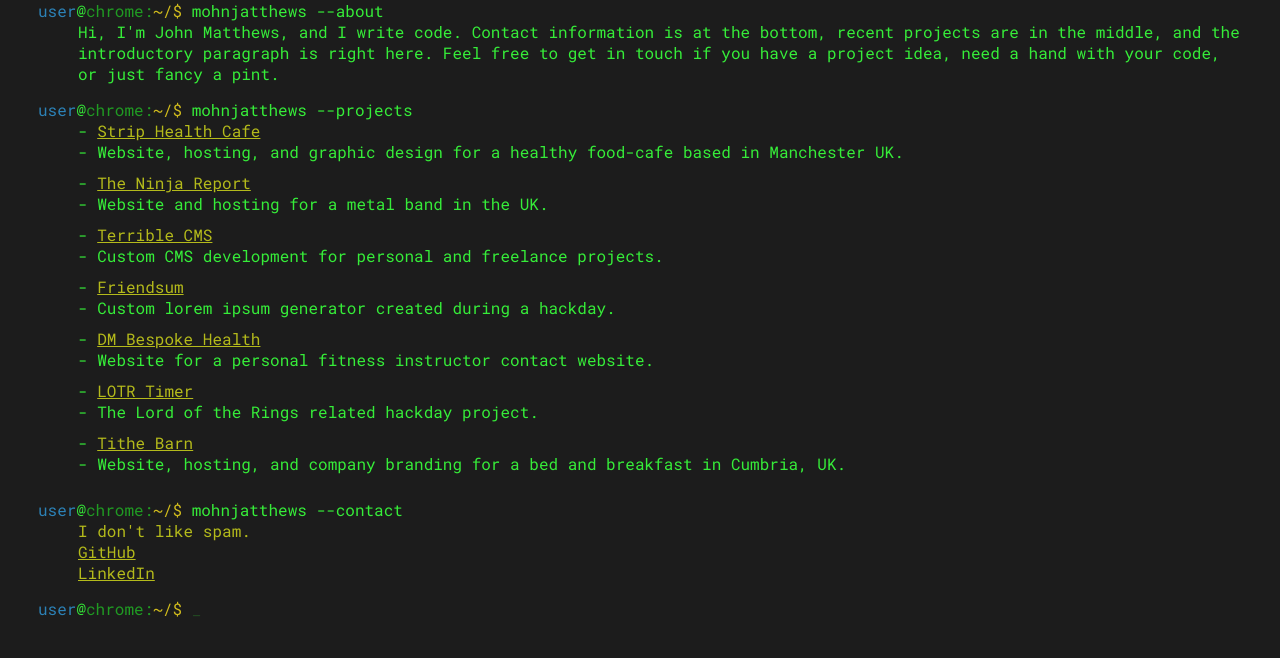
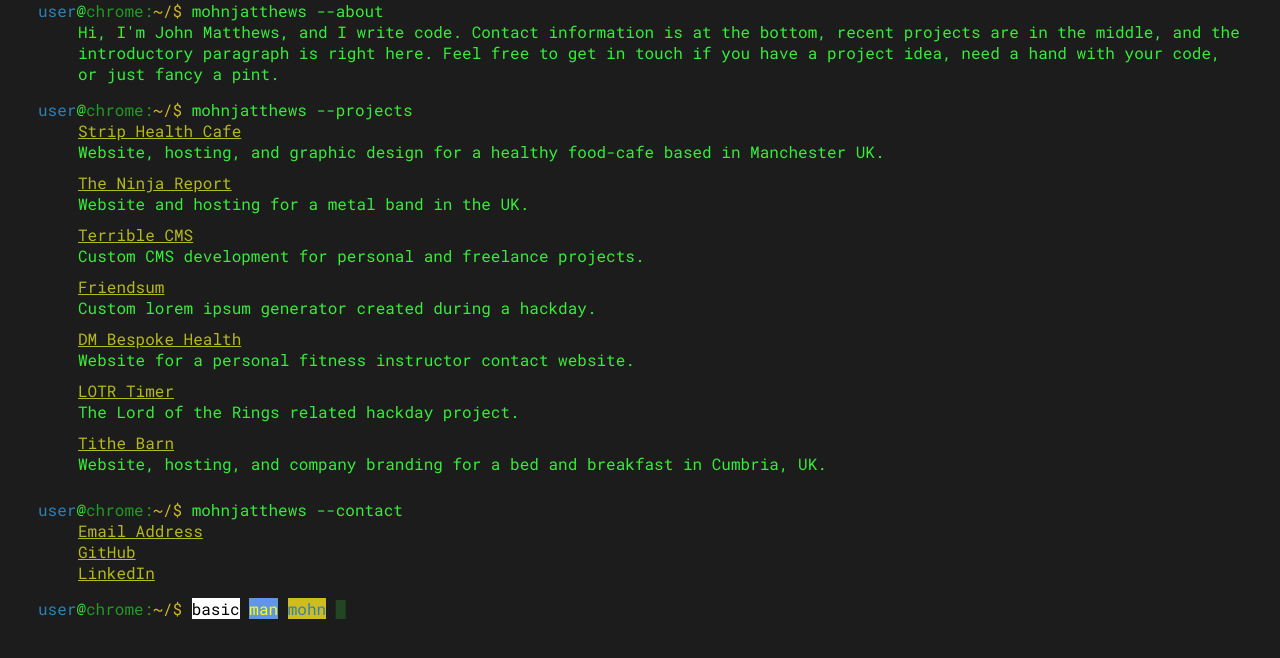
Before and after one commit to johnnymatthews/blue-terminal-website, a PHP site: page / in a window 1280 px wide. Shown: the part 74-732 px from the top of the page. Run offline with PHP 8.4, Linux system fonts and the light colour scheme.

Commit message:
CSS style toggles.

```diff
--- a/css/style.css
+++ b/css/style.css
@@ -20,8 +20,12 @@ header, section { padding-bottom: 15px; }
 .blinker { animation: blinker 1s linear infinite; }
 @keyframes blinker {  50% { opacity: 0; } }
 
+/* COLOUR TITLES */
+.title-basic { color: black; background-color: white; }
+.title-man { color: yellow; background-color: #6195e8; }
+.title-mohn { color: #2c82b7; background-color: #d1bc1d; }
+
 /* TERMINAL COLOURS */
 .console-user { color: #2c82b7; }
 .console-os { color: #209b23; }
 .console-pwd { color: #d1bc1d; }
-.action-output { color: #ed5c77; }
--- a/index.php
+++ b/index.php
@@ -1,15 +1,14 @@
 <?php
-	// Grab the browser that the user is viewing the site on.
-	function get_browser_name($user_agent)
-	{
-	    if (strpos($user_agent, 'Opera') || strpos($user_agent, 'OPR/')) return 'Opera';
-	    elseif (strpos($user_agent, 'Edge')) return 'Edge';
-	    elseif (strpos($user_agent, 'Chrome')) return 'Chrome';
-	    elseif (strpos($user_agent, 'Safari')) return 'Safari';
-	    elseif (strpos($user_agent, 'Firefox')) return 'Firefox';
-	    elseif (strpos($user_agent, 'MSIE') || strpos($user_agent, 'Trident/7')) return 'Internet Explorer';
+	function get_browser_name($user_agent) {
+	    if (strpos($user_agent, 'Opera') || strpos($user_agent, 'OPR/')) return 'opera';
+	    elseif (strpos($user_agent, 'Edge')) return 'edge';
+	    elseif (strpos($user_agent, 'Chrome')) return 'chrome';
+	    elseif (strpos($user_agent, 'Safari')) return 'safari';
+	    elseif (strpos($user_agent, 'Firefox')) return 'firefox';
+	    elseif (strpos($user_agent, 'MSIE') || strpos($user_agent, 'Trident/7')) return 'ie';
 	    return 'browser';
 	}
+	$browser = get_browser_name($_SERVER['HTTP_USER_AGENT']);
 ?>
 <!DOCTYPE HTML>
 <html lang="en-US">
@@ -18,56 +17,90 @@
   	<meta name="viewport" content="width=device-width,initial-scale=1">
 	<title>Mohnjatthews by John Matthews</title>
   	<link href="https://fonts.googleapis.com/css?family=Roboto+Mono" rel="stylesheet">
-  	<link href="css/style.css" rel="stylesheet">
+  	<!-- <link href="css/style.css" rel="stylesheet"> -->
   	<link rel="icon" href="favicon.png">
 </head>
+<style>
+	/* GLOBAL */
+	body { color: #36ed39; background-color: #1c1c1c; padding: 30px 30px 30px 30px; font-family: "Roboto Mono", monospace; }
+	a { color: #b4ba1b; }
+	p { margin: 0px 0px 0px 0px; }
+	h2, h3, h4, h5, p, a { font-size: 16px; }
+	header, section { padding-bottom: 15px; }
+
+	/* LAYOUT */
+	.single-project { padding-bottom: 10px; }
+
+	/* TABS */
+	.single-tab { padding-left: 40px; }
+	.double-tab { padding-left: 80px; }
+	@media screen and (max-width: 700px) {
+		.single-tab { padding-left: 20px; }
+		.double-tab { padding-left: 40px; }
+	}
+
+	/* FLASHING TEXT */
+	.blinker { animation: blinker 1s linear infinite; }
+	@keyframes blinker {  50% { opacity: 0; } }
+
+	/* COLOUR TITLES */
+	.title { cursor: pointer; }
+	.title-basic { color: black; background-color: white; }
+	.title-man { color: yellow; background-color: #6195e8; }
+	.title-mohn { color: #2c82b7; background-color: #d1bc1d; }
+</style>
 <body>
+	<style id="color-scheme-css">
+		.console-user { color: #2c82b7; }
+		.console-os { color: #209b23; }
+		.console-pwd { color: #d1bc1d; }
+	</style>
 	<header>
 		<p>Last login: <?= date('D d M Y h:i:s'); ?></p>
 	</header>
  	<section>
- 		<p><span class="console-user">user</span>@<span class="console-os"><?= strtolower(get_browser_name($_SERVER['HTTP_USER_AGENT'])); ?>:</span><span class="console-pwd">~/$</span> mohnjatthews <span class="section-colour">--about</span></p>
+ 		<p><span class="console-user">user</span>@<span class="console-os"><?= $browser ?>:</span><span class="console-pwd">~/$</span> mohnjatthews <span class="section-colour">--about</span></p>
  		<p class="single-tab">Hi, I'm John Matthews, and I write code. Contact information is at the bottom, recent projects are in the middle, and the introductory paragraph is right here. Feel free to get in touch if you have a project idea, need a hand with your code, or just fancy a pint.</p>
   	</section>
 	<section name="projects" class="projects">
-		<p><span class="console-user">user</span>@<span class="console-os"><?= strtolower(get_browser_name($_SERVER['HTTP_USER_AGENT'])); ?>:</span><span class="console-pwd">~/$</span> mohnjatthews <span class="section-colour">--projects</span></p>
+		<p><span class="console-user">user</span>@<span class="console-os"><?= $browser ?>:</span><span class="console-pwd">~/$</span> mohnjatthews <span class="section-colour">--projects</span></p>
 		<div class="single-tab single-project">
-			<p>- <a href="#">Strip Health Cafe</a></p>
-			<p>- Website, hosting, and graphic design for a healthy food-cafe based in Manchester UK.</p>
+			<p><a href="#">Strip Health Cafe</a></p>
+			<p>Website, hosting, and graphic design for a healthy food-cafe based in Manchester UK.</p>
 		</div>
 		<div class="single-tab single-project">
-			<p>- <a href="#">The Ninja Report</a></p>
-			<p>- Website and hosting for a metal band in the UK.</p>
+			<p><a href="#">The Ninja Report</a></p>
+			<p>Website and hosting for a metal band in the UK.</p>
 		</div>
 		<div class="single-tab single-project">
-			<p>- <a href="#">Terrible CMS</a></p>
-			<p>- Custom CMS development for personal and freelance projects.</p>
+			<p><a href="#">Terrible CMS</a></p>
+			<p>Custom CMS development for personal and freelance projects.</p>
 		</div>
 		<div class="single-tab single-project">
-			<p>- <a href="#">Friendsum</a></p>
-			<p>- Custom lorem ipsum generator created during a hackday.</p>
+			<p><a href="#">Friendsum</a></p>
+			<p>Custom lorem ipsum generator created during a hackday.</p>
 		</div>
 		<div class="single-tab single-project">
-			<p>- <a href="#">DM Bespoke Health</a></p>
-			<p>- Website for a personal fitness instructor contact website.</p>
+			<p><a href="#">DM Bespoke Health</a></p>
+			<p>Website for a personal fitness instructor contact website.</p>
 		</div>
 		<div class="single-tab single-project">
-			<p>- <a href="#">LOTR Timer</a></p>
-			<p>- The Lord of the Rings related hackday project.</p>
+			<p><a href="#">LOTR Timer</a></p>
+			<p>The Lord of the Rings related hackday project.</p>
 		</div>
 		<div class="single-tab single-project">
-			<p>- <a href="#">Tithe Barn</a></p>
-			<p>- Website, hosting, and company branding for a bed and breakfast in Cumbria, UK.</p>
+			<p><a href="#">Tithe Barn</a></p>
+			<p>Website, hosting, and company branding for a bed and breakfast in Cumbria, UK.</p>
 		</div>
  	</section>
  	<section>
- 		<p><span class="console-user">user</span>@<span class="console-os"><?= strtolower(get_browser_name($_SERVER['HTTP_USER_AGENT'])); ?>:</span><span class="console-pwd">~/$</span> mohnjatthews <span class="section-colour">--contact</span></p>
- 		<p id="email-address-reveal" class="single-tab"><a onclick="toggleEmail()">I don't like spam.</a></p>
+ 		<p><span class="console-user">user</span>@<span class="console-os"><?= $browser ?>:</span><span class="console-pwd">~/$</span> mohnjatthews <span class="section-colour">--contact</span></p>
+ 		<p id="email-address-reveal" class="single-tab"><a onclick="toggleEmail()"><u>Email Address</u></a></p>
  		<p class="single-tab"><a href="//www.github.com/mohnjatthews">GitHub</a></p>
  		<p class="single-tab"><a href="//www.linkedin.com/in/mohnjatthews">LinkedIn</a></p>
  	</section>
  	<section>
-		<p><span class="console-user">user</span>@<span class="console-os"><?= strtolower(get_browser_name($_SERVER['HTTP_USER_AGENT'])); ?>:</span><span class="console-pwd">~/$</span> <span class="blinker">_</span></p>
+		<p><span class="console-user">user</span>@<span class="console-os"><?= $browser ?>:</span><span class="console-pwd">~/$</span> <span class="title title-basic" onclick="changeColorScheme('basic')">basic</span> <span class="title title-man" onclick="changeColorScheme('man')">man</span> <span class="title title-mohn" onclick="changeColorScheme('mohn')">mohn</span><span class="blinker"> &#9608;</span></p>
  	</section>
 	<script>
         function toggleEmail() {
@@ -78,6 +111,22 @@
                 document.getElementById("email-address-reveal").innerHTML = '&nbsp;'
             }
         }
+        function changeColorScheme(color_scheme) {
+        	var code_snippet
+        	switch(color_scheme) {
+        	    case 'basic':
+        	    	console.log('here!');
+        	        code_snippet = 'body { color: black; background-color: white; } .console-user { color: black; } .console-os { color: grey; } .console-pwd { color: black; }';
+        	        break;
+        	    case 'man':
+        	        code_snippet = 'body { color: #6195e8; background-color: yellow; } .console-user { color: red; } .console-os { color: blue; } .console-pwd { color: white; }';
+        	        break;
+        	    default:
+        	        code_snippet = 'body{ color: #36ed39; background-color: #1c1c1c; } .console-user { color: #2c82b7; } .console-os { color: #209b23; } .console-pwd { color: #d1bc1d; }';
+        	}
+        	console.log('there!');
+        	document.getElementById('color-scheme-css').innerHTML = code_snippet;
+        }
     </script>
 </body>
 </html>
```
